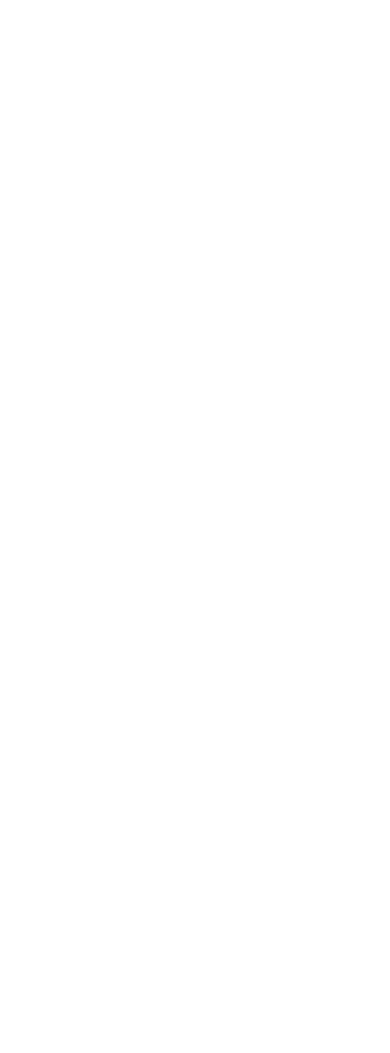
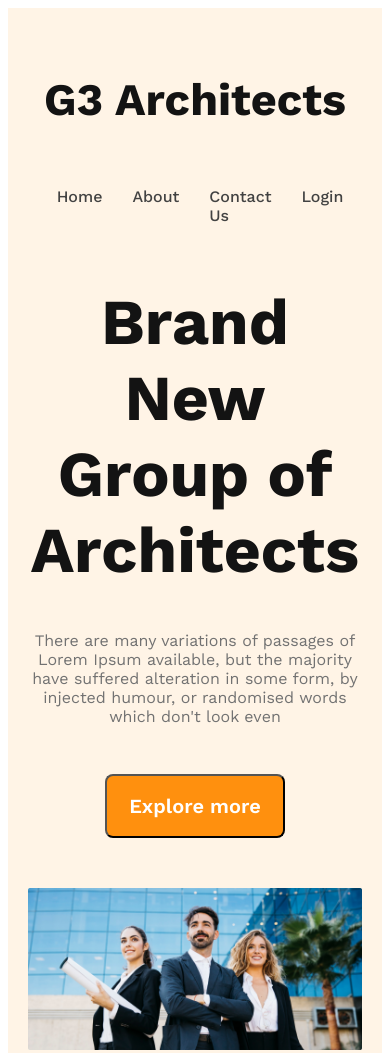
Before and after one commit to TutonGhosh/G3-Architects, a plain HTML site: page index.html in a window 390 px wide. Shown: the top 1053 px of the page. Before the commit the page ends 844 px from the top, so only its background shows below. Drawn offline with nearby package versions, Linux system fonts and the light colour scheme.

Commit message:
header work & responsive done

```diff
--- a/index.html
+++ b/index.html
@@ -7,6 +7,34 @@
     <link rel="stylesheet" href="styles/style.css">
 </head>
 <body>
+    <!-- Header Start -->
+    <header>
+        <nav>
+            <h3 class="nav-title">G3 Architects</h3>
+            <ul>
+                <li><a href="">Home</a></li>
+                <li><a href="">About</a></li>
+                <li><a href="">Contact Us</a></li>
+                <li><a href="">Login</a></li>
+            </ul>
+        </nav>
+        <div class="banner">
+            <div class="banner-content">
+                <h1 class="banner-title">
+                    Brand New Group of Architects</h1>
+                    <p class="banner-description">
+                        There are many variations of passages of Lorem Ipsum available, but the majority have suffered alteration in some form, by injected humour, or randomised words which don't look even</p>
+                        <button class="btn-primary">Explore more</button>
+            </div>
+                    <img src="images/banner.png" alt="">
+        </div>
+    </header>
+    <!-- Header End -->
+    <main>
 
+    </main>
+    <footer>
+
+    </footer>
 </body>
 </html>
--- a/styles/style.css
+++ b/styles/style.css
@@ -0,0 +1,90 @@
+@import url("https://fonts.googleapis.com/css2?family=Work+Sans:ital,wght@0,100..900;1,100..900&display=swap");
+
+* {
+  font-family: "Work Sans", sans-serif;
+}
+/* Shared Styles */
+.btn-primary {
+  font-size: 20px;
+  font-weight: 600;
+  border-radius: 8px;
+  color: rgb(255, 255, 255);
+  background: rgb(255, 144, 14);
+  width: 180px;
+  height: 64px;
+  margin-top: 32px;
+}
+
+/* Header Styles */
+header {
+  background: rgba(255, 144, 14, 0.1);
+  padding: 50px 240px;
+}
+nav {
+  display: flex;
+  justify-content: space-between;
+  align-items: center;
+}
+.nav-title {
+  color: rgb(19, 19, 19);
+  font-size: 45px;
+  font-weight: 700;
+}
+nav > ul {
+  display: flex;
+}
+nav li {
+  list-style: none;
+  margin-right: 30px;
+  font-weight: 500;
+  font-size: 1rem;
+}
+nav li a {
+  text-decoration: none;
+  color: #424242;
+}
+
+/* Banner Styles */
+.banner-content {
+  max-width: 800px;
+  text-align: center;
+  margin: 0 auto;
+}
+.banner-title {
+  color: rgb(19, 19, 19);
+  font-size: 64px;
+  font-weight: 700;
+}
+.banner-description {
+  color: rgb(114, 114, 114);
+  font-size: 16px;
+  font-weight: 400;
+}
+.banner img{
+    margin-top: 50px;
+    width: 100%;
+}
+
+
+
+/* Responsive Styles */
+
+/* Small Device */
+@media screen and (max-width: 576px) {
+    header{
+        padding: 20px;
+    }
+    nav{
+        flex-direction: column;
+    }
+}
+
+/* Medium Device */
+@media screen and (min-width: 576px) and (max-width: 992px) {
+    header{
+        padding: 50px;
+    }
+    nav{
+        flex-direction: column;
+    }
+}
```
